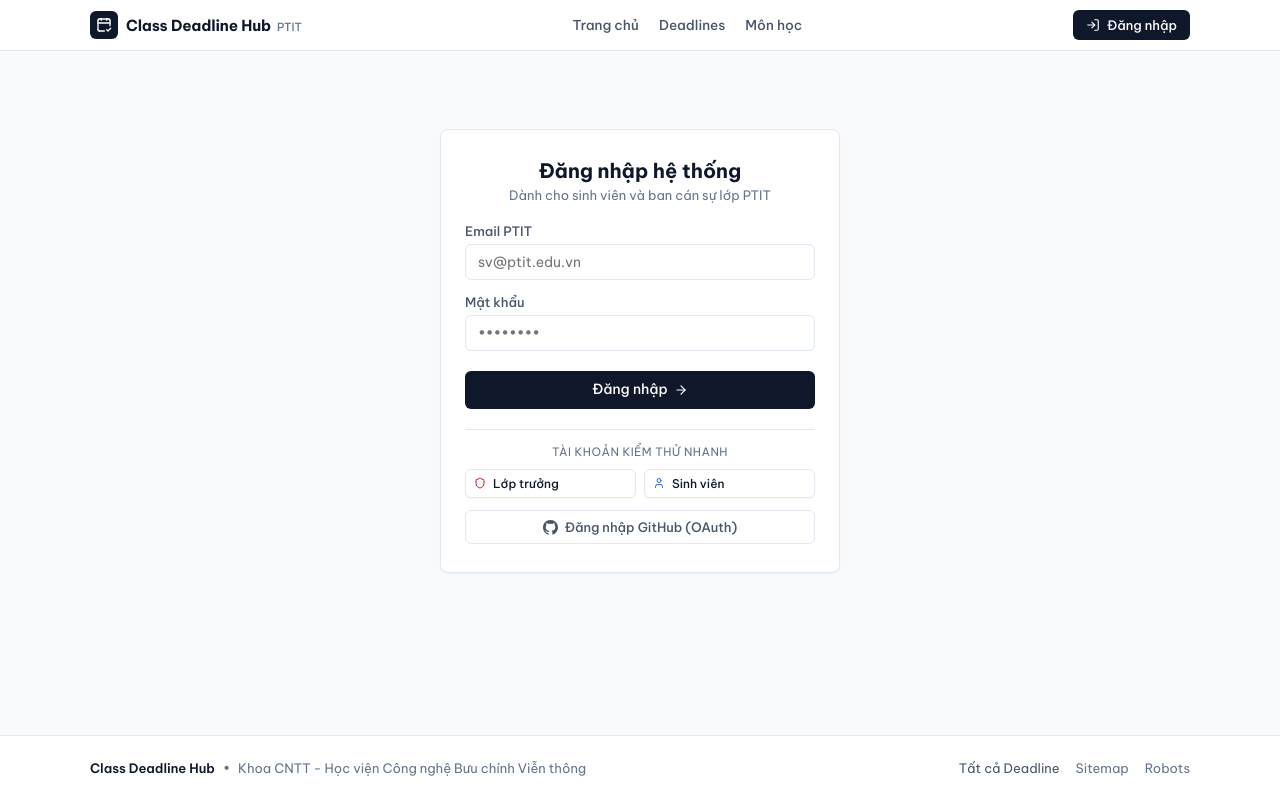
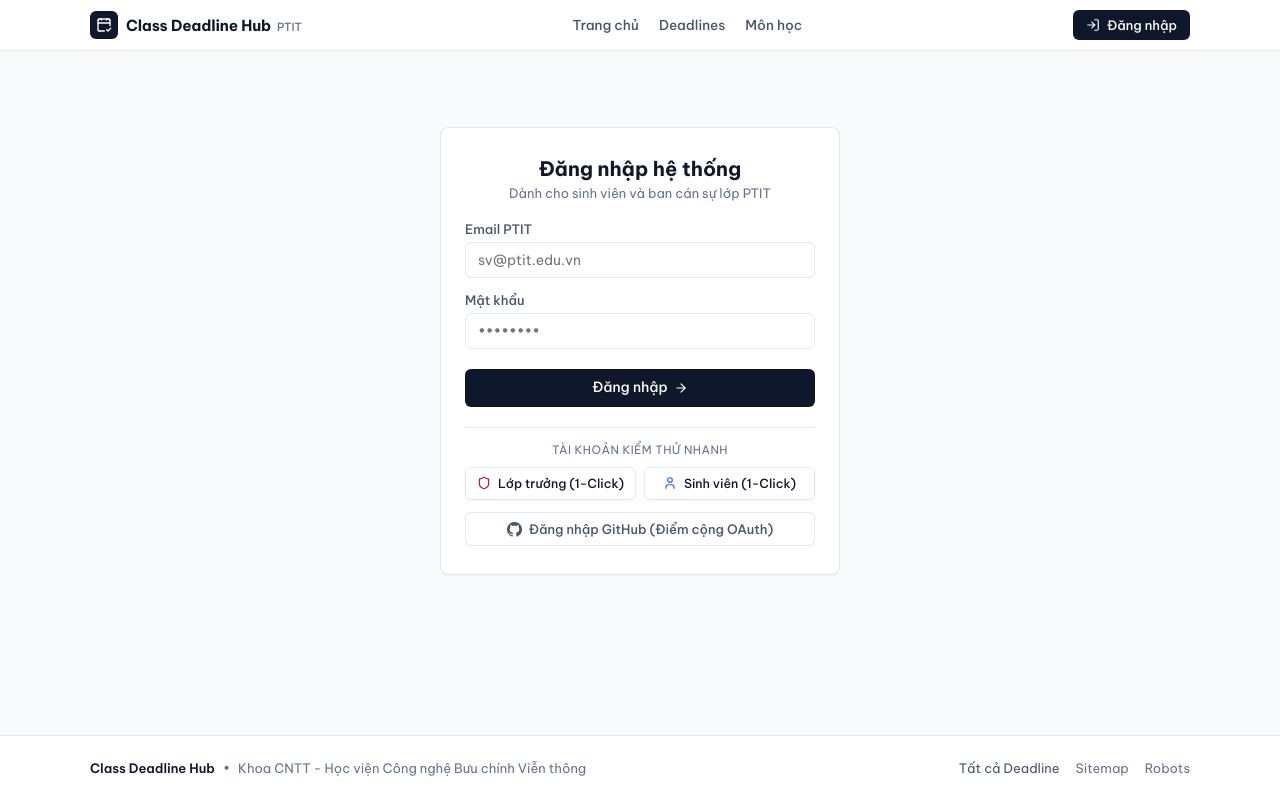
Before and after one commit to trungthongdo/B23DCCC153_LTWNC_BTH3, a Next.js app: page /login in a window 1280 px wide. Built offline with nearby package versions, Linux system fonts and the light colour scheme; no server answers.

Commit message:
feat: enhance LoginForm with 1-click login and refine test type definitions

```diff
--- a/src/components/LoginForm.tsx
+++ b/src/components/LoginForm.tsx
@@ -35,15 +35,43 @@ export default function LoginForm() {
         router.refresh();
       }
     } catch (err: any) {
-      setError('Đã xảy ra lỗi kết nối, vui lòng thử lại.');
+      if (typeof window !== 'undefined' && window.location.port !== '3000') {
+        setError(`Bạn đang mở cổng ${window.location.port}. Máy chủ hiện tại đang chạy tại http://localhost:3000. Vui lòng chuyển sang http://localhost:3000/login.`);
+      } else {
+        setError('Đã xảy ra lỗi kết nối, vui lòng thử lại.');
+      }
       setLoading(false);
     }
   };
 
-  const fillQuickAccount = (accEmail: string, accPass: string) => {
+  const handleQuickLogin = async (accEmail: string, accPass: string) => {
     setEmail(accEmail);
     setPassword(accPass);
     setError('');
+    setLoading(true);
+
+    try {
+      const res = await signIn('credentials', {
+        redirect: false,
+        email: accEmail,
+        password: accPass,
+      });
+
+      if (res?.error) {
+        setError(res.error);
+        setLoading(false);
+      } else {
+        router.push(callbackUrl);
+        router.refresh();
+      }
+    } catch (err: any) {
+      if (typeof window !== 'undefined' && window.location.port !== '3000') {
+        setError(`Bạn đang mở cổng ${window.location.port}. Máy chủ hiện tại đang chạy tại http://localhost:3000. Vui lòng chuyển sang http://localhost:3000/login.`);
+      } else {
+        setError('Đã xảy ra lỗi kết nối, vui lòng thử lại.');
+      }
+      setLoading(false);
+    }
   };
 
   return (
@@ -161,23 +189,27 @@ export default function LoginForm() {
           <button
             type="button"
             id="fill-admin-btn"
-            onClick={() => fillQuickAccount('admin@ptit.edu.vn', 'admin123')}
+            disabled={loading}
+            onClick={() => handleQuickLogin('admin@ptit.edu.vn', 'admin123')}
             className="btn btn-secondary"
-            style={{ padding: '6px 8px', fontSize: '0.75rem', justifyContent: 'flex-start' }}
+            style={{ padding: '8px 10px', fontSize: '0.78rem', justifyContent: 'center', fontWeight: 500 }}
+            title="Đăng nhập ngay vai trò Lớp trưởng (admin123)"
           >
-            <Shield size={12} style={{ color: 'var(--ptit-red)' }} />
-            <span>Lớp trưởng</span>
+            <Shield size={14} style={{ color: 'var(--ptit-red)' }} />
+            <span>Lớp trưởng (1-Click)</span>
           </button>
 
           <button
             type="button"
             id="fill-student-btn"
-            onClick={() => fillQuickAccount('sv@ptit.edu.vn', 'sv123456')}
+            disabled={loading}
+            onClick={() => handleQuickLogin('sv@ptit.edu.vn', 'sv123456')}
             className="btn btn-secondary"
-            style={{ padding: '6px 8px', fontSize: '0.75rem', justifyContent: 'flex-start' }}
+            style={{ padding: '8px 10px', fontSize: '0.78rem', justifyContent: 'center', fontWeight: 500 }}
+            title="Đăng nhập ngay vai trò Sinh viên (sv123456)"
           >
-            <User size={12} style={{ color: 'var(--primary)' }} />
-            <span>Sinh viên</span>
+            <User size={14} style={{ color: 'var(--primary)' }} />
+            <span>Sinh viên (1-Click)</span>
           </button>
         </div>
       </div>
@@ -187,7 +219,13 @@ export default function LoginForm() {
         <button
           type="button"
           id="github-login-btn"
-          onClick={() => signIn('github', { callbackUrl })}
+          disabled={loading}
+          onClick={() => {
+            setError('');
+            signIn('github', { callbackUrl }).catch(() => {
+              setError('GitHub OAuth cần GITHUB_ID & GITHUB_SECRET trong file .env.local để hoạt động.');
+            });
+          }}
           className="btn btn-ghost"
           style={{
             width: '100%',
@@ -199,7 +237,7 @@ export default function LoginForm() {
           <svg width="15" height="15" viewBox="0 0 24 24" fill="currentColor">
             <path d="M12 0c-6.626 0-12 5.373-12 12 0 5.302 3.438 9.8 8.207 11.387.599.111.793-.261.793-.577v-2.234c-3.338.726-4.033-1.416-4.033-1.416-.546-1.387-1.333-1.756-1.333-1.756-1.089-.745.083-.729.083-.729 1.205.084 1.839 1.237 1.839 1.237 1.07 1.834 2.807 1.304 3.492.997.107-.775.418-1.305.762-1.604-2.665-.305-5.467-1.334-5.467-5.931 0-1.311.469-2.381 1.236-3.221-.124-.303-.535-1.524.117-3.176 0 0 1.008-.322 3.301 1.23.957-.266 1.983-.399 3.003-.404 1.02.005 2.047.138 3.006.404 2.291-1.552 3.297-1.23 3.297-1.23.653 1.653.242 2.874.118 3.176.77.84 1.235 1.911 1.235 3.221 0 4.609-2.807 5.624-5.479 5.921.43.372.823 1.102.823 2.222v3.293c0 .319.192.694.801.576 4.765-1.589 8.199-6.086 8.199-11.386 0-6.627-5.373-12-12-12z" />
           </svg>
-          <span>Đăng nhập GitHub (OAuth)</span>
+          <span>Đăng nhập GitHub (Điểm cộng OAuth)</span>
         </button>
       </div>
     </div>
```
Also changed, not shown: 1 other file (tests, documents, lock files or other folders).
